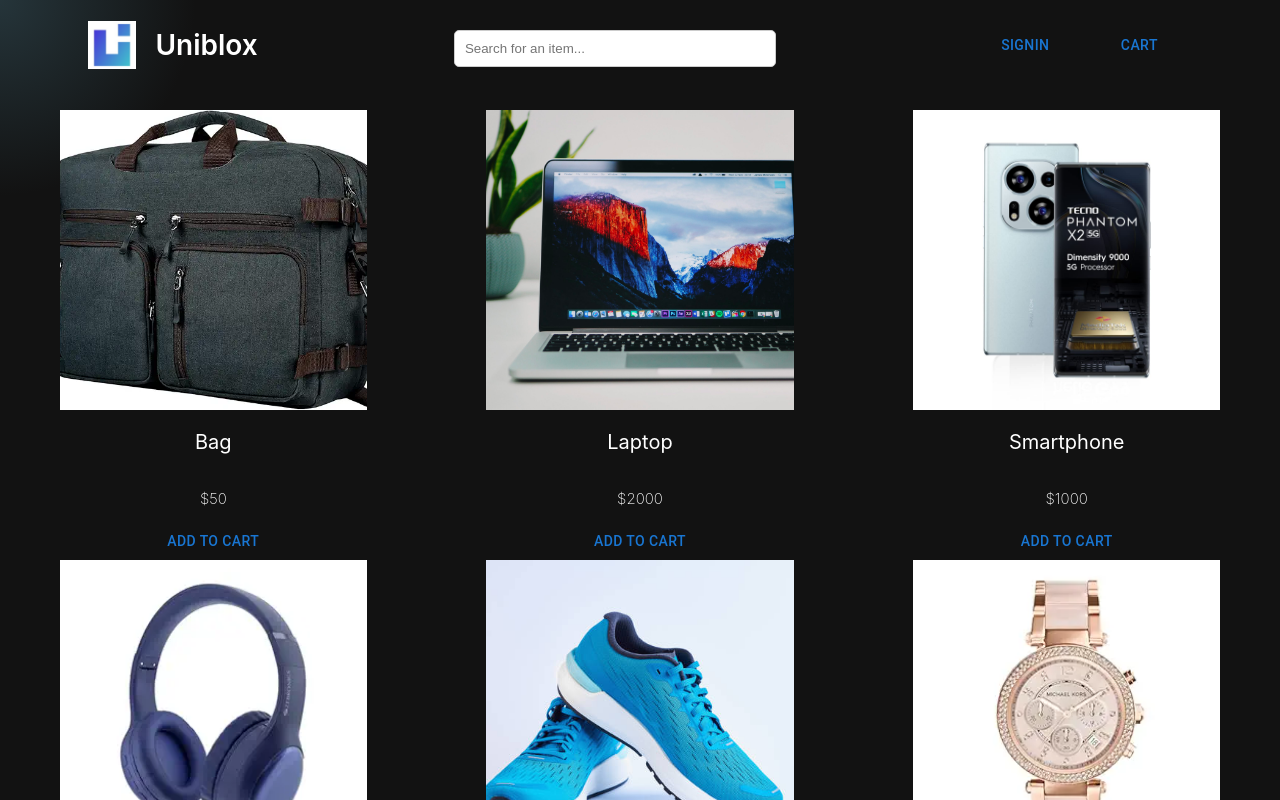
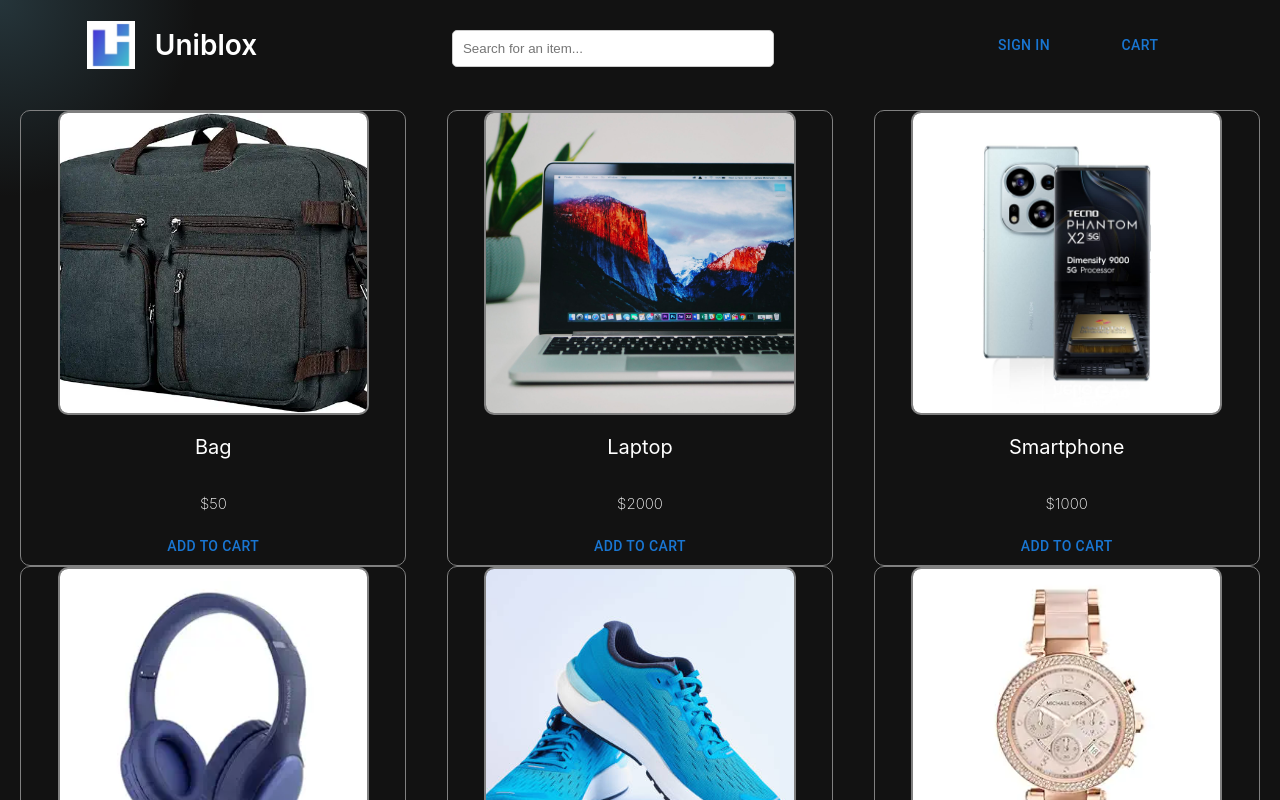
Before and after one commit to meghavinodkumar/ecommerceapp, a React (Create React App) app in the folder frontend/: page / in a window 1280 px wide. Shown: the top 800 px of the page. Built offline with nearby package versions, Linux system fonts and the light colour scheme.

Commit message:
Integration phase 1

```diff
--- a/frontend/package.json
+++ b/frontend/package.json
@@ -7,6 +7,7 @@
     "@emotion/styled": "^11.14.0",
     "@mui/joy": "^5.0.0-beta.51",
     "@mui/material": "^6.3.0",
+    "axios": "^1.7.9",
     "cra-template": "1.2.0",
     "react": "^18.3.1",
     "react-dom": "18.3.1",
--- a/frontend/src/App.js
+++ b/frontend/src/App.js
@@ -2,13 +2,19 @@
 import { BrowserRouter as Router, Route, Routes } from 'react-router-dom';
 import Uniblox from './Uniblox';
 import Cart from './pages/Cart';
+import { useState } from 'react';
 
 function App() {
+  const [cartItems, setCartItems] = useState([]);
+
+  const addToCart = (item) => {
+    setCartItems((prevCartItems) => [...prevCartItems, item]);
+  };
   return (
     <Router>
       <Routes>
-        <Route path="/" element={<Uniblox />} />
-        <Route path="/cart" element={<Cart />} />
+        <Route path="/" element={<Uniblox addToCart={addToCart}/>} />
+        <Route path="/cart" element={<Cart cartItems={cartItems} />} />
       </Routes>
     </Router>
   );
--- a/frontend/src/Uniblox.css
+++ b/frontend/src/Uniblox.css
@@ -58,12 +58,16 @@
   flex-direction: column;
   align-items: center;
   width: 30%;
+  border: 0.5px solid grey;
+  border-radius: 10px;
 
 }
 .Uniblox-bodyItems-item-img{
   width: 80%;
   height: 300px;
   object-fit: cover;
+  border: 2px solid grey;
+  border-radius: 10px;
 }
 .Uniblox-bodyItems-item-name{
   font-size:20px;
--- a/frontend/src/Uniblox.js
+++ b/frontend/src/Uniblox.js
@@ -9,10 +9,10 @@
 import bag from "./images/bag.webp";
 import watch from "./images/watch.webp";
 import SearchBar from './components/SearchBar';
-import { useState } from 'react';
+import { useState,useEffect } from 'react';
 import { useNavigate } from 'react-router-dom';
-
-const Uniblox=()=> {
+import axios from "axios";
+const Uniblox=({addToCart})=> {
   //hook used for navigation
   const navigate = useNavigate();
 //handle onClick for navigation to the Cart page
@@ -27,6 +27,32 @@
     { name: 'Shoes', price: 200, image: shoes },
     { name: 'Watch', price: 150, image: watch },
   ]);
+  const [getItem, setGetItem]=useState([]);
+    const addItems = async (item) => {
+      try {
+        const response = await fetch("http://localhost:5000/items", {
+          method: "POST",
+          headers: {
+            // Set content type to JSON
+            "Content-Type": "application/json",
+          },
+           // Include the item in the body
+          body: JSON.stringify(item),
+        });
+
+        if (!response.ok) {
+          throw new Error(`HTTP error! Status: ${response.status}`);
+        }
+
+        const data = await response.json();
+        console.log("Item added:", data);
+        // Update your state or handle response data as needed
+        setGetItem(data);
+      } catch (error) {
+        console.error("Failed to add item:", error);
+      }
+    };
+
   return (
     <div className="Uniblox">
       <div className='Uniblox-header'>
@@ -39,7 +65,7 @@
         </div>
         <div className="Uniblox-topMenu">
           <Button className="Uniblox-topMenu-signin">
-            Signin
+            Sign in
           </Button>
           <Button className="Uniblox-topMenu-cart" onClick={handleOnClick}>
             Cart
@@ -52,7 +78,7 @@
               <img src={item.image}className="Uniblox-bodyItems-item-img" alt={item.name}/>
               <p className="Uniblox-bodyItems-item-name">{item.name}</p>
               <p className="Uniblox-bodyItems-item-price">${item.price}</p>
-              <Button className="Uniblox-bodyItems-item-addItem">
+              <Button className="Uniblox-bodyItems-item-addItem" onClick={() => addItems(item)}>
                 Add to cart
               </Button>
            </div>
--- a/frontend/src/pages/Cart.js
+++ b/frontend/src/pages/Cart.js
@@ -15,7 +15,7 @@
             <Card className="Cart-card"sx={{ height:200,width: 900 }}>
               <AspectRatio minHeight="100px" maxHeight="200px" >
                 <div className="Cart-card-content">
-                  <Typography level="title-lg">Yosemite National Park</Typography>
+                  <Typography level="title-lg">Megha V Kumar</Typography>
                   <Typography level="body-sm">April 24 to May 02, 2021</Typography>
                   <Typography level="body-xs">Total price:</Typography>
                   <Typography sx={{ fontSize: 'lg', fontWeight: 'lg' }}>$2,900</Typography>
@@ -23,6 +23,7 @@
                 <img src="https://images.unsplash.com/photo-1527549993586-dff825b37782?auto=format&fit=crop&w=286" srcSet="https://images.unsplash.com/photo-1527549993586-dff825b37782?auto=format&fit=crop&w=286&dpr=2 2x" loading="lazy" alt=""/>
               </AspectRatio>
             </Card>
+             {/* ))} */}
             <div className="Cart-total">
               <div className="Cart-total-title">
                 Total : $
```
Also changed, not shown: 1 other file (tests, documents, lock files or other folders).
